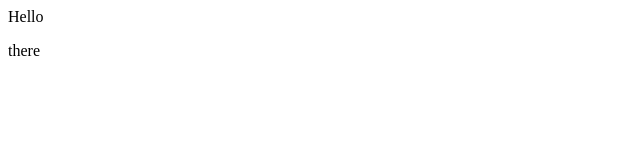
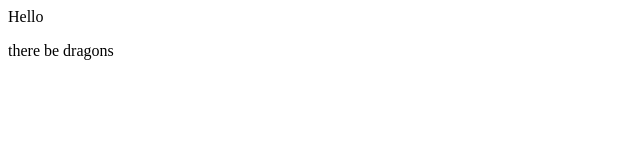
Before and after one commit to iklug/demo-repo2, a plain HTML site: page index.html in a window 1280 px wide. Shown: the full height of the page, 0-640 px from the left. Drawn offline with Linux system fonts and the light colour scheme.

Commit message:
more changes

```diff
--- a/index.html
+++ b/index.html
@@ -1,2 +1,2 @@
 <div>Hello</div>
-<p>there</p>
+<p>there be dragons</p>
```
